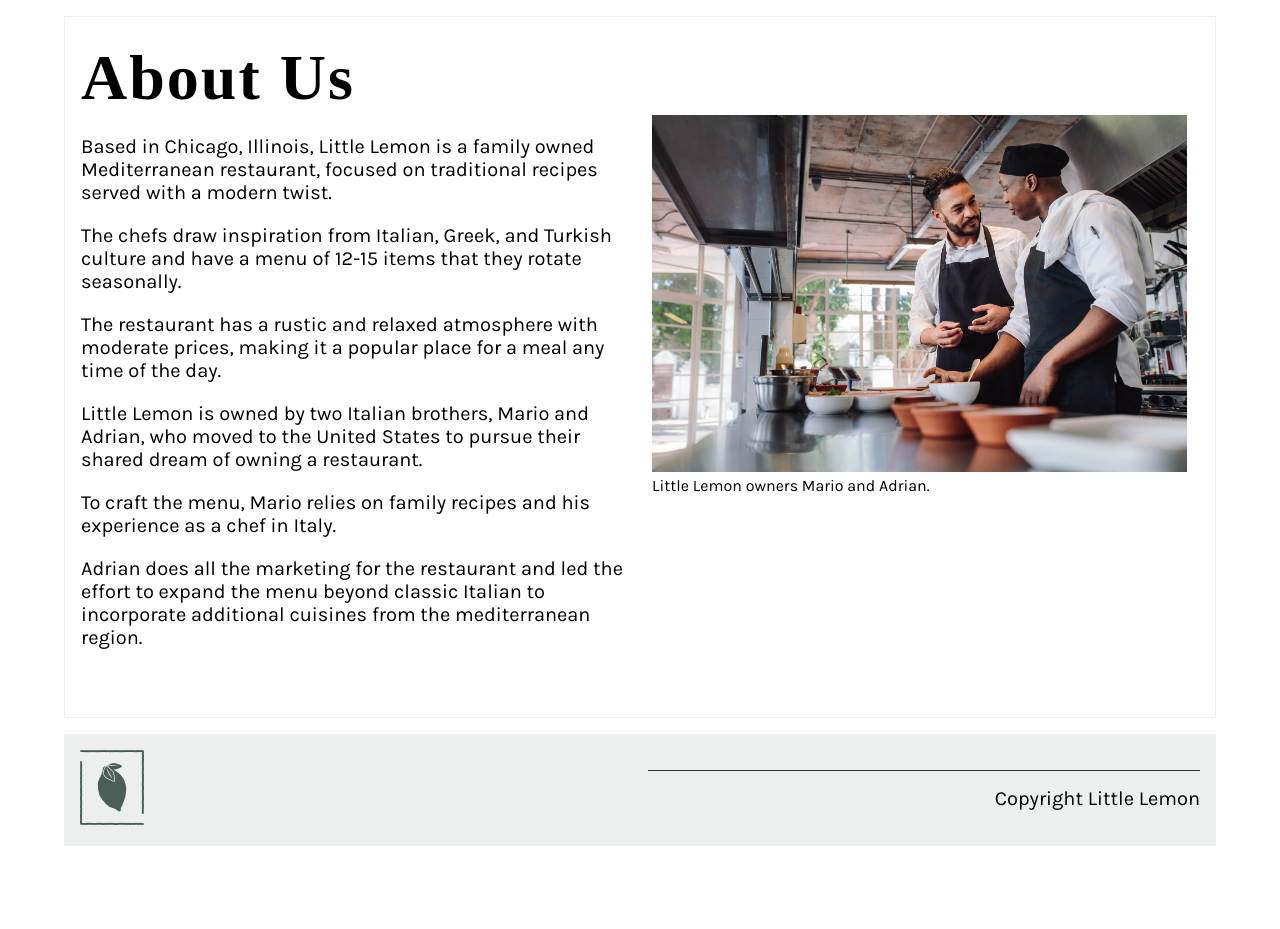
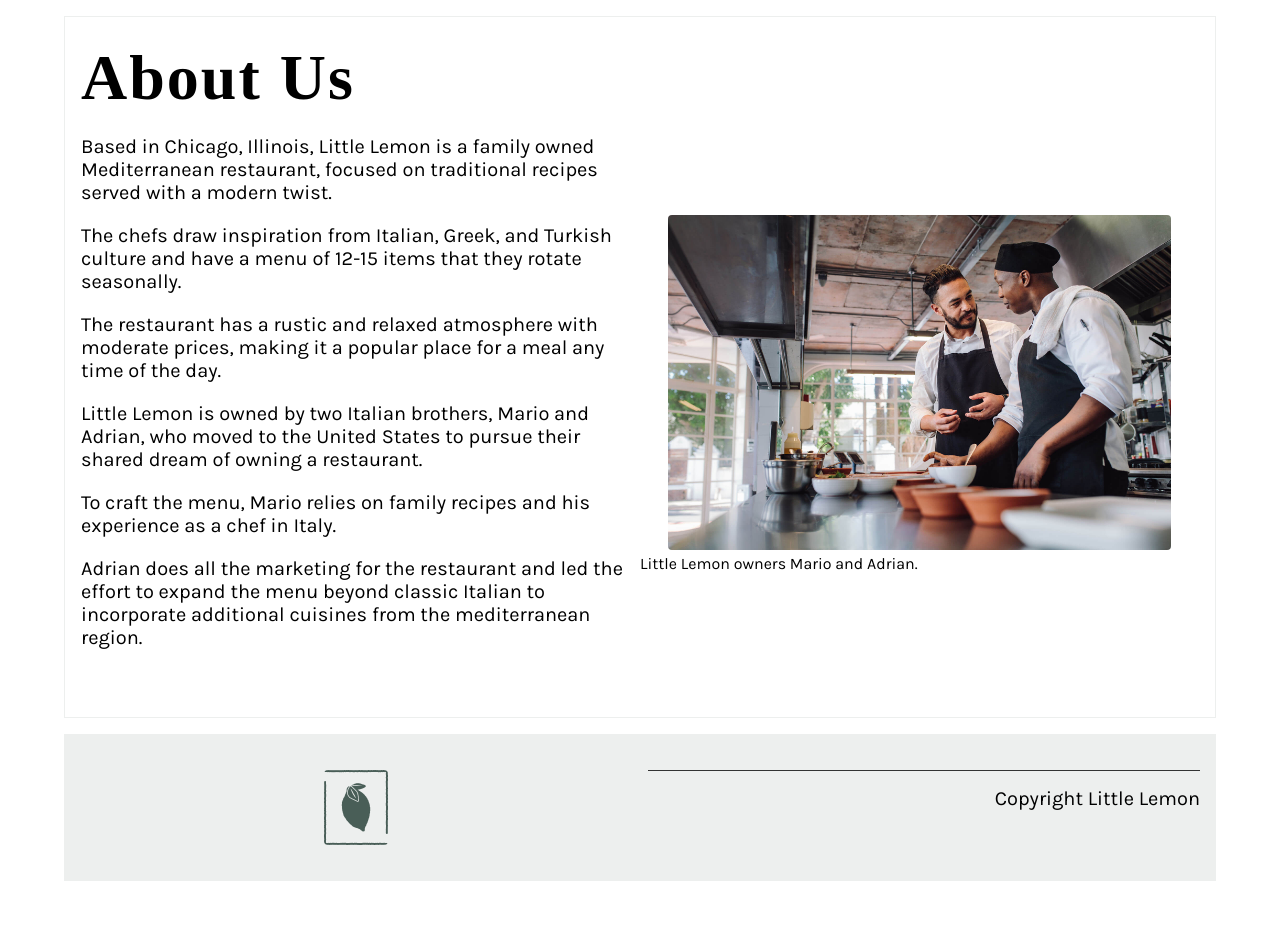
Before and after one commit to NicolasB8854/Backend_Dev_Capstone_Meta, a Django app: page /about/ in a window 1280 px wide. Shown: the part 244-1173 px from the top of the page. Before the commit the page ends 1090 px from the top, so only its background shows below. Run offline with Django 5.2, Linux system fonts and the light colour scheme; some web fonts are replaced.

Commit message:
feat: Add Menu Items and change styling

```diff
--- a/src/backend_dev_capstone_meta/littlelemon/restaurant/models.py
+++ b/src/backend_dev_capstone_meta/littlelemon/restaurant/models.py
@@ -10,5 +10,6 @@
     title = models.CharField(max_length=255)
     price = models.DecimalField(max_digits=10, decimal_places=2)
     inventory = models.IntegerField()
+    menu_item_description = models.TextField(max_length=1000, default='')
     def __str__(self):
         return f'{self.title} : {str(self.price)}'
--- a/src/backend_dev_capstone_meta/littlelemon/restaurant/serializers.py
+++ b/src/backend_dev_capstone_meta/littlelemon/restaurant/serializers.py
@@ -5,7 +5,7 @@
 class MenuItemSerializer(serializers.ModelSerializer):
     class Meta:
         model = MenuItem
-        fields = ['id', 'title', 'price', 'inventory']
+        fields = ['id', 'title', 'price', 'inventory', 'menu_item_description']
 
 class BookingSerializer(serializers.ModelSerializer):
     class Meta:
--- a/src/backend_dev_capstone_meta/littlelemon/restaurant/static/css/style.css
+++ b/src/backend_dev_capstone_meta/littlelemon/restaurant/static/css/style.css
@@ -6,10 +6,9 @@
     margin-right: 5%;
 }
 
-
 h1, h2, h3, h4, h5, h6 {
     font-family: 'Markazi Text', serif;
-    letter-spacing: 2px;;
+    letter-spacing: 2px;
 }
 
 h1 {
@@ -21,11 +20,11 @@
 h2 {
     font-size: 2.5rem;
     color: #333333;
-    margin:1rem 0;
+    margin: 1rem 0;
 }
 
-p, ul{
-    font-size: 1.25rem;;
+p, ul {
+    font-size: 1.25rem;
 }
 
 a {
@@ -45,12 +44,10 @@
     height: auto;
 }
 
-
 nav {
     background-color: #495E57;
     margin-top: 1rem;
     margin-bottom: 1rem;
-    margin-bottom: 0px;
 }
 
 nav ul {
@@ -89,11 +86,16 @@
 }
 
 article {
-    flex:1;
+    flex: 1;
 }
 
 article img {
     max-width: 100%;
+    height: auto;
+    border-radius: 8px; /* Softer rounded corners */
+    padding: 0.25rem; /* Reduced padding for subtle effect */
+    margin: 1rem auto; /* Ensure centered placement */
+    display: block; /* Center the image */
 }
 
 article ul {
@@ -115,7 +117,7 @@
     display: block;
 }
 
-input{
+input {
     width: 80%;
     display: block;
     padding: .5rem 1rem;
@@ -126,7 +128,7 @@
 #button {
     padding: .5rem 1rem;
     border: 1px solid #495E57;
-    background-color:#495E57;;
+    background-color: #495E57;
     border-radius: 5px;
     width: 80%;
     font-size: 1.25rem;
@@ -141,12 +143,12 @@
     background-position: 75%;
     color: white;
     min-height: 200px;
-    text-align: center;;
+    text-align: center;
 }
 
 #hero p {
     font-size: 2rem;
-    margin:0;
+    margin: 0;
     text-shadow: 2px 2px 4px #333333;
 }
 
@@ -165,8 +167,8 @@
 }
 
 .cta:hover {
-    color:#fff;
-    background:#495E57;
+    color: #fff;
+    background: #495E57;
     border: 3px solid #495E57;
 }
 
@@ -193,7 +195,7 @@
     border-left: none;
     border-right: none;
     text-align: right;
-    padding-top: 1rem;;
+    padding-top: 1rem;
 }
 
 .row {
@@ -201,19 +203,22 @@
     flex-direction: row;
     width: 100%;
     padding-bottom: 1rem;
+    align-items: center;
 }
 
 .column {
     flex-basis: 50%;
     margin-bottom: 1rem;
     padding-bottom: 1rem;
+    text-align: left; /* Center-align text and images */
 }
 
-  .column figure {
-    padding: 0px 12px;
-
+.column img {
+    max-width: 90%; /* Slightly reduce image size */
+    height: auto;
+    margin: 0 auto;
+    padding: 0.25rem;
 }
-
 
 .videowrap {
     position: relative;
@@ -221,6 +226,7 @@
     padding-top: 1rem;
     height: 0;
 }
+
 .videowrap iframe {
     position: absolute;
     margin-top: 2rem;
@@ -230,7 +236,7 @@
     height: 100%;
 }
 
-.menu-price{
+.menu-price {
     display: block;
     font-size: 1rem;
 }
@@ -245,11 +251,11 @@
         width: 100%;
     }
 
-    input{
+    input {
         width: 100%;
     }
 
-    #button{
+    #button {
         width: 100%;
     }
 }
```
Also changed, not shown: src/backend_dev_capstone_meta/littlelemon/littlelemon/settings.py (+6 -1 lines), src/backend_dev_capstone_meta/littlelemon/restaurant/templates/menu_item.html (added, +36 -0 lines), src/backend_dev_capstone_meta/littlelemon/restaurant/migrations/0004_menuitem_menu_item_description.py (added), src/backend_dev_capstone_meta/littlelemon/restaurant/static/img/Creamy Garlic Parmesan Pasta.jpg (added), src/backend_dev_capstone_meta/littlelemon/restaurant/static/img/Grilled fish B.jpg (deleted), src/backend_dev_capstone_meta/littlelemon/restaurant/static/img/Grilled fish.jpg. Lines whose indentation alone changed are shown as unchanged.
